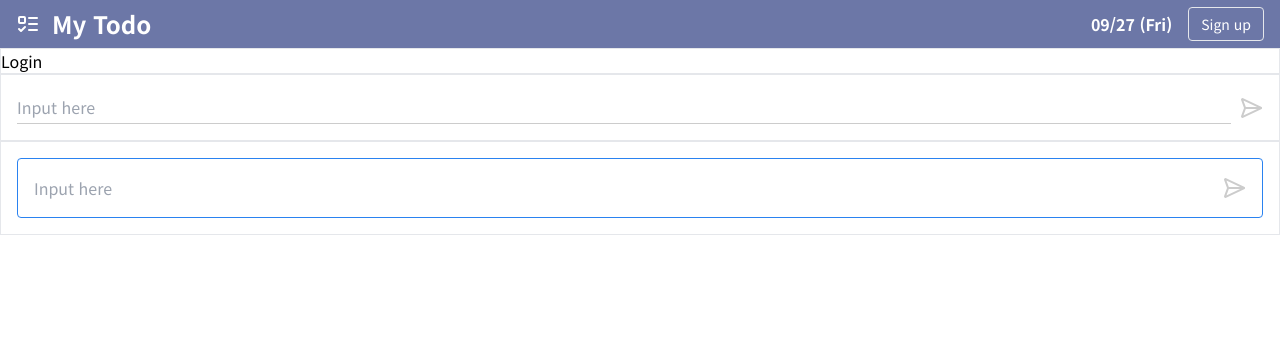
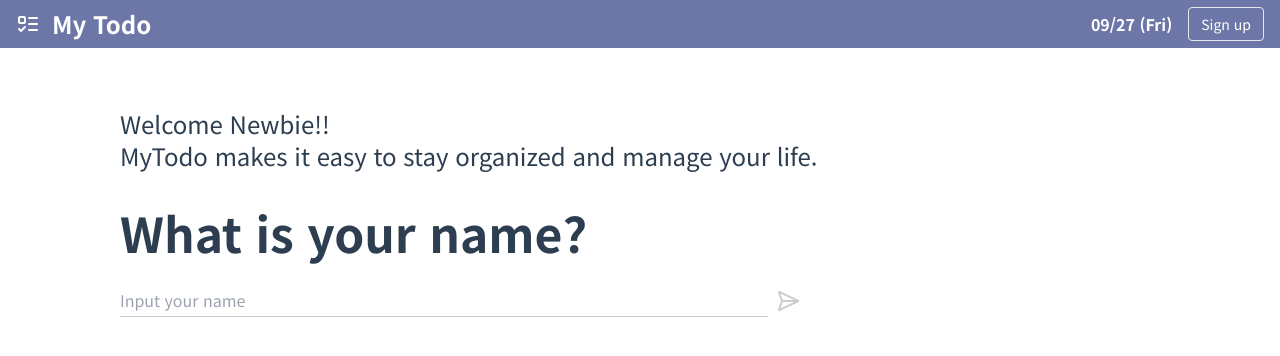
Before and after one commit to act-24-2nd-newbie/snow-client, a React (Vite) app: page / in a window 1280 px wide. Shown: the top 356 px of the page. Built offline with nearby package versions, Linux system fonts and the light colour scheme.

Commit message:
Story #3

```diff
--- a/src/components/TextField.jsx
+++ b/src/components/TextField.jsx
@@ -41,7 +41,7 @@ export default function TextField({ value: outer, placeholder, maxLength, border
   }
 
   return (
-    <div className={!!border && 'border-primary flex h-[60px] items-center rounded border px-4'}>
+    <div className={border ? 'border-primary flex h-[60px] items-center rounded border px-4' : 'contents'}>
       <div className="flex grow justify-between gap-2">
         <div className="relative w-full">
           <input
--- a/src/pages/Login.jsx
+++ b/src/pages/Login.jsx
@@ -14,12 +14,17 @@ export default function Login() {
     <>
       <Header />
       <main className="flex flex-col">
-        <div className="mx-auto w-[1280px] border">Login</div>
-        <div className="mx-auto w-[1280px] border px-4 py-4">
-          <TextField placeholder="Input here" value={text} onChange={setText} onSend={handleSend} />
-        </div>
-        <div className="mx-auto w-[1280px] border px-4 py-4">
-          <TextField placeholder="Input here" value={text} border={true} onChange={setText} onSend={handleSend} />
+        <div className="mx-auto w-[1280px]">
+          <div className="ml-[120px]">
+            <div className="mt-[60px]">
+              <p className="text-welcome text-2xl">Welcome Newbie!!</p>
+              <p className="text-welcome text-2xl">MyTodo makes it easy to stay organized and manage your life.</p>
+            </div>
+            <p className="text-welcome mt-6 text-[48px] font-bold">What is your name?</p>
+            <div className="mt-4 max-w-[680px]">
+              <TextField placeholder="Input your name" />
+            </div>
+          </div>
         </div>
       </main>
     </>
--- a/tailwind.config.js
+++ b/tailwind.config.js
@@ -9,6 +9,7 @@ export default {
         header: '#6C77A7',
         primary: '#2A82F0',
         secondary: '#CCCCCC',
+        welcome: '#2C3E50',
       },
       fontFamily: {
         sans: ['Noto Sans KR', ...fontFamily.sans],
```
